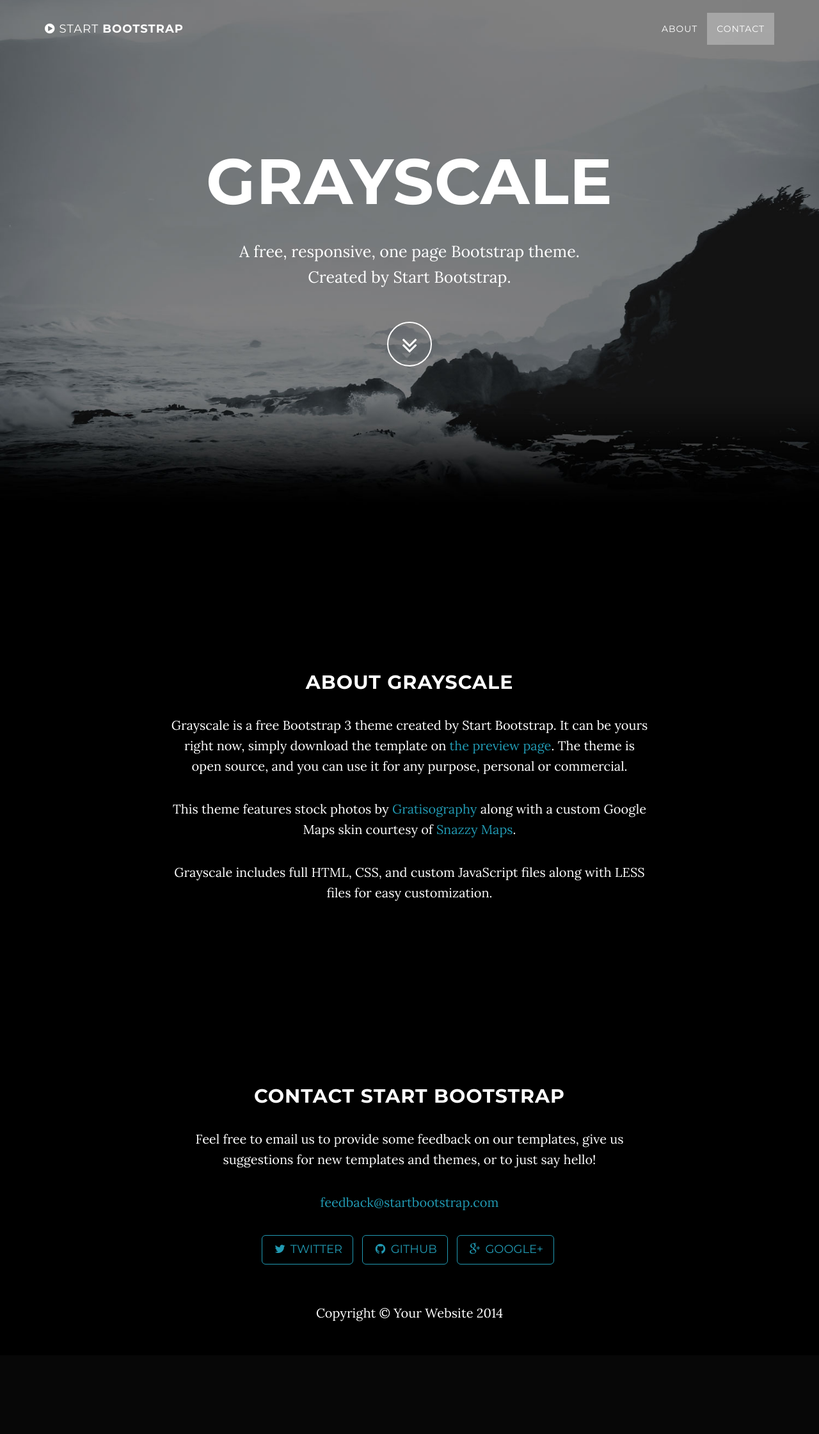
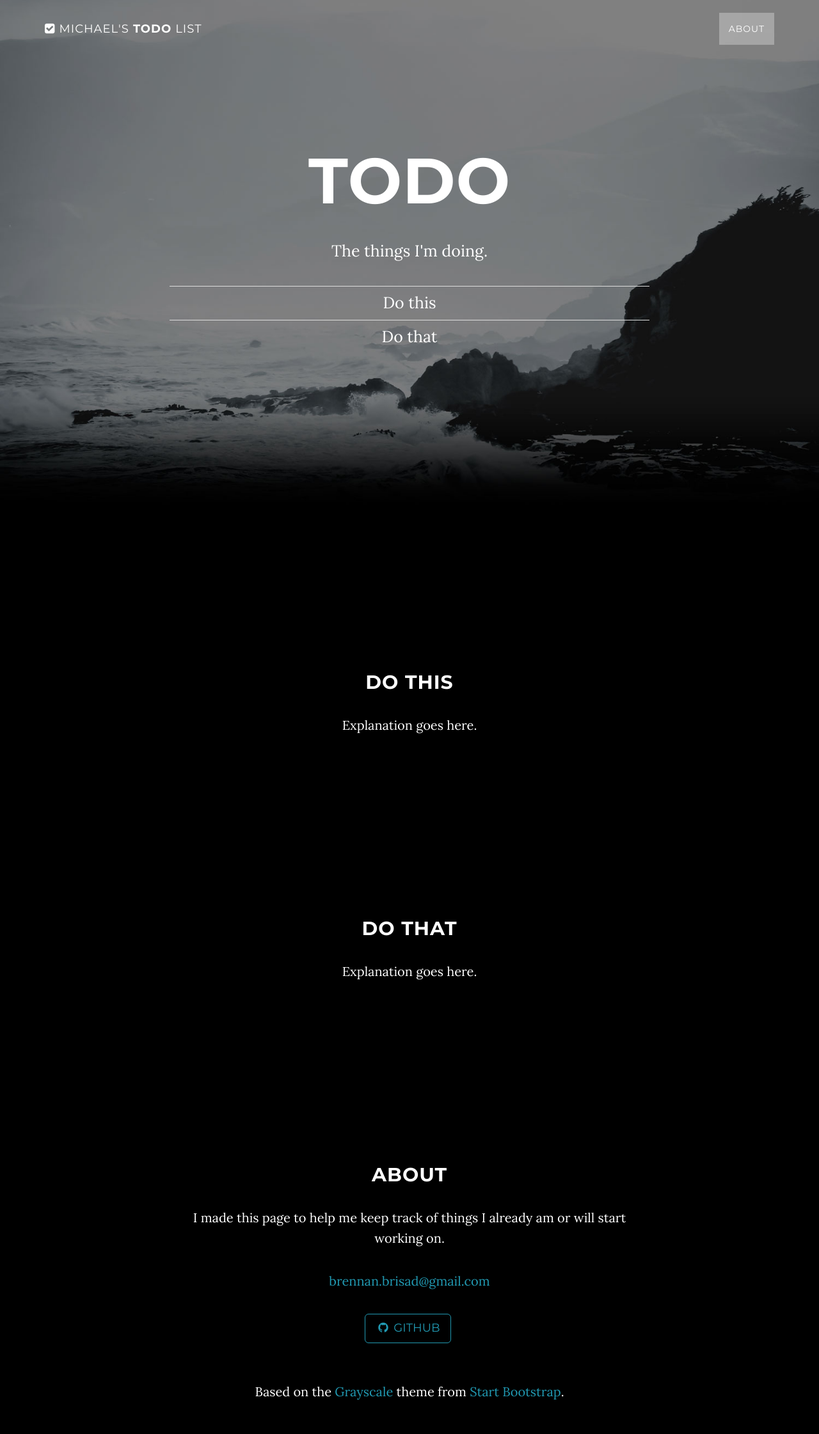
Before and after one commit to brisad/todo, a Flask app: page / in a window 1280 px wide. Shown: the whole page at 64% size. Before the commit the page ends 2066 px from the top, so only its background shows below. Run offline with Flask 2, Linux system fonts and the light colour scheme; some libraries are stand-ins or nearby versions.

Commit message:
Modify template to look like a todo-list

```diff
--- a/static/css/grayscale.css
+++ b/static/css/grayscale.css
@@ -159,6 +159,11 @@
     font-size: 18px;
 }
 
+table.todo a {
+    font-size: 18px;
+    color: #fff;
+}
+
 @media(min-width:767px) {
     .intro {
         height: 100%;
@@ -170,6 +175,10 @@
     }
 
     .intro .intro-body .intro-text {
+        font-size: 25px;
+    }
+
+    table.todo a {
         font-size: 25px;
     }
 }
--- a/templates/index.html
+++ b/templates/index.html
@@ -6,10 +6,10 @@
     <meta charset="utf-8">
     <meta http-equiv="X-UA-Compatible" content="IE=edge">
     <meta name="viewport" content="width=device-width, initial-scale=1">
-    <meta name="description" content="">
-    <meta name="author" content="">
+    <meta name="description" content="Michael's TODO list">
+    <meta name="author" content="Michael Brennan">
 
-    <title>Grayscale - Start Bootstrap Theme</title>
+    <title>Michael's TODO list</title>
 
     <!-- Bootstrap Core CSS -->
     <link href="{{ url_for('static', filename='css/bootstrap.min.css') }}" rel="stylesheet">
@@ -41,7 +41,8 @@
                     <i class="fa fa-bars"></i>
                 </button>
                 <a class="navbar-brand page-scroll" href="#page-top">
-                    <i class="fa fa-play-circle"></i>  <span class="light">Start</span> Bootstrap
+                    <i class="fa fa-check-square"></i>
+                    <span class="light">Michael's</span> TODO <span class="light">list</span>
                 </a>
             </div>
 
@@ -54,9 +55,6 @@
                     </li>
                     <li>
                         <a class="page-scroll" href="#about">About</a>
-                    </li>
-                    <li>
-                        <a class="page-scroll" href="#contact">Contact</a>
                     </li>
                 </ul>
             </div>
@@ -71,46 +69,46 @@
             <div class="container">
                 <div class="row">
                     <div class="col-md-8 col-md-offset-2">
-                        <h1 class="brand-heading">Grayscale</h1>
-                        <p class="intro-text">A free, responsive, one page Bootstrap theme.<br>Created by Start Bootstrap.</p>
-                        <a href="#about" class="btn btn-circle page-scroll">
-                            <i class="fa fa-angle-double-down animated"></i>
-                        </a>
+                        <h1 class="brand-heading">TODO</h1>
+                        <p class="intro-text">The things I'm doing.</p>
+                        <table class="table todo">
+                          <tr><td><a class="page-scroll" href="#this">Do this</a></td></tr>
+                          <tr><td><a class="page-scroll" href="#that">Do that</a></td></tr>
+                        </table>
                     </div>
                 </div>
             </div>
         </div>
     </header>
 
+    <section id="this" class="container content-section text-center">
+        <div class="row">
+            <div class="col-lg-8 col-lg-offset-2">
+                <h2>Do this</h2>
+                <p>Explanation goes here.</p>
+            </div>
+        </div>
+    </section>
+
+    <section id="that" class="container content-section text-center">
+        <div class="row">
+            <div class="col-lg-8 col-lg-offset-2">
+                <h2>Do that</h2>
+                <p>Explanation goes here.</p>
+            </div>
+        </div>
+    </section>
+
     <!-- About Section -->
     <section id="about" class="container content-section text-center">
         <div class="row">
             <div class="col-lg-8 col-lg-offset-2">
-                <h2>About Grayscale</h2>
-                <p>Grayscale is a free Bootstrap 3 theme created by Start Bootstrap. It can be yours right now, simply download the template on <a href="http://startbootstrap.com/template-overviews/grayscale/">the preview page</a>. The theme is open source, and you can use it for any purpose, personal or commercial.</p>
-                <p>This theme features stock photos by <a href="http://gratisography.com/">Gratisography</a> along with a custom Google Maps skin courtesy of <a href="http://snazzymaps.com/">Snazzy Maps</a>.</p>
-                <p>Grayscale includes full HTML, CSS, and custom JavaScript files along with LESS files for easy customization.</p>
-            </div>
-        </div>
-    </section>
-
-    <!-- Contact Section -->
-    <section id="contact" class="container content-section text-center">
-        <div class="row">
-            <div class="col-lg-8 col-lg-offset-2">
-                <h2>Contact Start Bootstrap</h2>
-                <p>Feel free to email us to provide some feedback on our templates, give us suggestions for new templates and themes, or to just say hello!</p>
-                <p><a href="mailto:feedback@startbootstrap.com">feedback@startbootstrap.com</a>
-                </p>
+                <h2>About</h2>
+                <p>I made this page to help me keep track of things I already am or will start working on.</p>
+                <p><a href="mailto:brennan.brisad@gmail.com">brennan.brisad@gmail.com</a></p>
                 <ul class="list-inline banner-social-buttons">
                     <li>
-                        <a href="https://twitter.com/SBootstrap" class="btn btn-default btn-lg"><i class="fa fa-twitter fa-fw"></i> <span class="network-name">Twitter</span></a>
-                    </li>
-                    <li>
-                        <a href="https://github.com/IronSummitMedia/startbootstrap" class="btn btn-default btn-lg"><i class="fa fa-github fa-fw"></i> <span class="network-name">Github</span></a>
-                    </li>
-                    <li>
-                        <a href="https://plus.google.com/+Startbootstrap/posts" class="btn btn-default btn-lg"><i class="fa fa-google-plus fa-fw"></i> <span class="network-name">Google+</span></a>
+                        <a href="https://github.com/brisad" class="btn btn-default btn-lg"><i class="fa fa-github fa-fw"></i> <span class="network-name">Github</span></a>
                     </li>
                 </ul>
             </div>
@@ -120,7 +118,7 @@
     <!-- Footer -->
     <footer>
         <div class="container text-center">
-            <p>Copyright &copy; Your Website 2014</p>
+            <p>Based on the <a href="http://startbootstrap.com/template-overviews/grayscale/">Grayscale</a> theme from <a href="http://startbootstrap.com">Start Bootstrap</a>.</p>
         </div>
     </footer>
 
```
